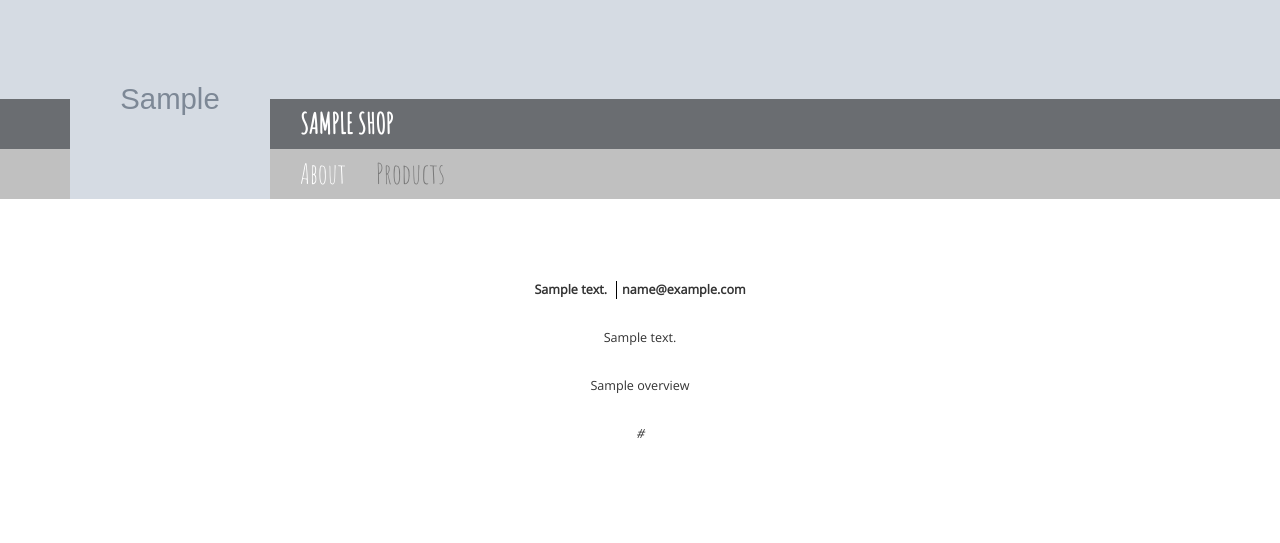
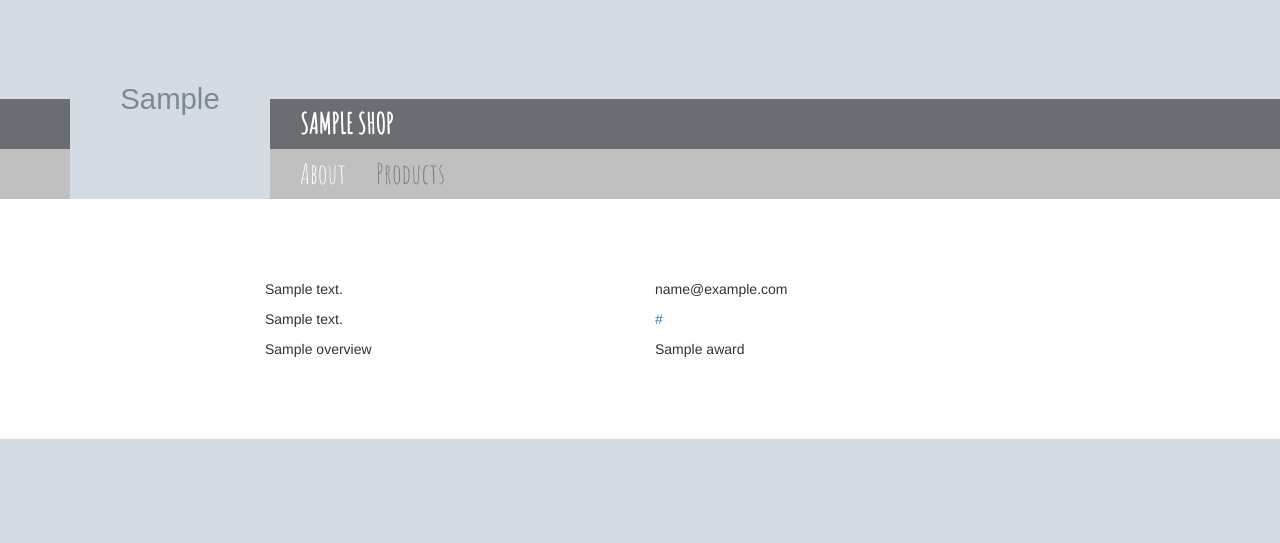
Before and after one commit to riidatibula/Fanapton, a Python web app: template templates/shopDetails.html in a window 1280 px wide. Shown: the part 863-1406 px from the top of the page. After the commit the page ends 1302 px from the top, so only its background shows below. Run offline with Jinja, Linux system fonts and the light colour scheme; the template is opened without the code that fills it: most values are stand-ins (such as "Sample title", 1, 10 or a date in 2020); grey boxes marked "Sample" are stand-in pictures; some libraries are stand-ins or nearby versions; some web fonts are replaced.

```diff
--- a/templates/addApparel.html
+++ b/templates/addApparel.html
@@ -27,6 +27,9 @@
 		   <div class="form-group">
 				<input type="number" name="price" class="form-control" placeholder="Price" required>
 		   </div>
+		   <div class="form-group">
+				<input type="text" name="tags" class="form-control" placeholder="Tags">
+		   </div>
 			<div class="form-group">
 				<input type="file" name="image" class="file">
 			</div>
--- a/templates/addShop.html
+++ b/templates/addShop.html
@@ -40,11 +40,11 @@
 			   </div>
 			   <label>Cover Image</label>
 				<div class="form-group">
-					<input type="file" name="cover_image" class="file">
+					<input type="file" name="cover_image" class="file" required>
 				</div>
 				<label>Profile Image</label>
 				<div class="form-group">
-					<input type="file" name="profile_image" class="file">
+					<input type="file" name="profile_image" class="file" required>
 				</div>
 				<div class="form-group">
 					<button type="submit" class="btn btn-success col-lg-offset-5"><span class="glyphicon glyphicon-edit" aria-hidden="true"></span>&nbsp;Create</button>
--- a/templates/shopDetails.html
+++ b/templates/shopDetails.html
@@ -66,21 +66,12 @@
 
 {% block body %}
 
-	<div class="col-lg-8 col-lg-offset-2">
-		<div class="shop_details">
-			<div class="info">
-				<p class="address">
-					{% for address in shop.address %}
-						{{ address }}
-					{% endfor %}
-				</p>
-			</div>
-			<div class="info">
-				<p class="contacts">
-					{% for email in shop.emails %}
-						{{ email }}
-					{% endfor %}
-				</p>
+	<div class="row">
+		<div class="col-lg-4 col-lg-offset-2">
+			<div class="address">
+				{% for address in shop.address %}
+					<p>{{ address }}</p>
+				{% endfor %}
 			</div>
 			<div>
 				<p>{{ shop.about }}</p>
@@ -88,13 +79,23 @@
 			<div>
 				<p>{{ shop.overview }}</p>
 			</div>
-			{% if shop.websites %}
-			<div>
-				{% for website in shop.websites %}
-					<p><i>{{ website }}</i></p>
+		</div>
+		<div class="col-lg-4">
+			<div class="contacts">
+				{% for email in shop.emails %}
+					<p>{{ email }}</p>
 				{% endfor %}
 			</div>
-			{% endif %}
+			<div class="website">
+				{% for website in shop.websites %}
+					<p><a href="{{ website }}">{{ website }}</a></p>
+				{% endfor %}
+			</div>
+			<div class="awards">
+				{% for award in shop.awards %}
+					<p>{{ award }}</p>
+				{% endfor %}
+			</div>
 		</div>
 	</div>
 
--- a/templates/static/style.css
+++ b/templates/static/style.css
@@ -129,16 +129,10 @@ html, body {
 }
 
 .shop_details .address{
-	padding-right: 5px;
-}
-
-.shop_details .address{
 	font-weight: bold;
 }
 
 .shop_details .contacts{
-	border-left: thin solid black;
-	padding-left: 5px;
 	font-weight: bold;
 }
 
```
Also changed, not shown: fanapton.py (+18 -6 lines), templates/sitemap.xml (added, +17 -0 lines).
